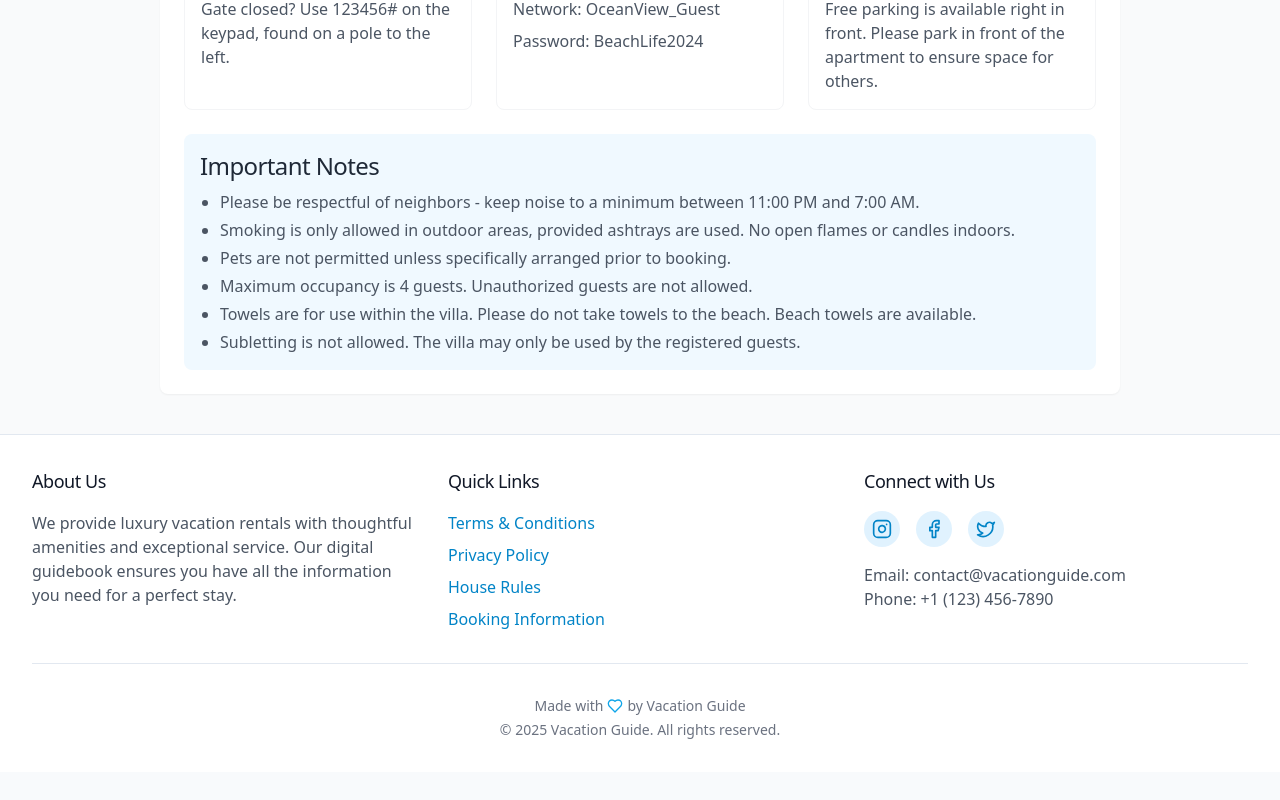
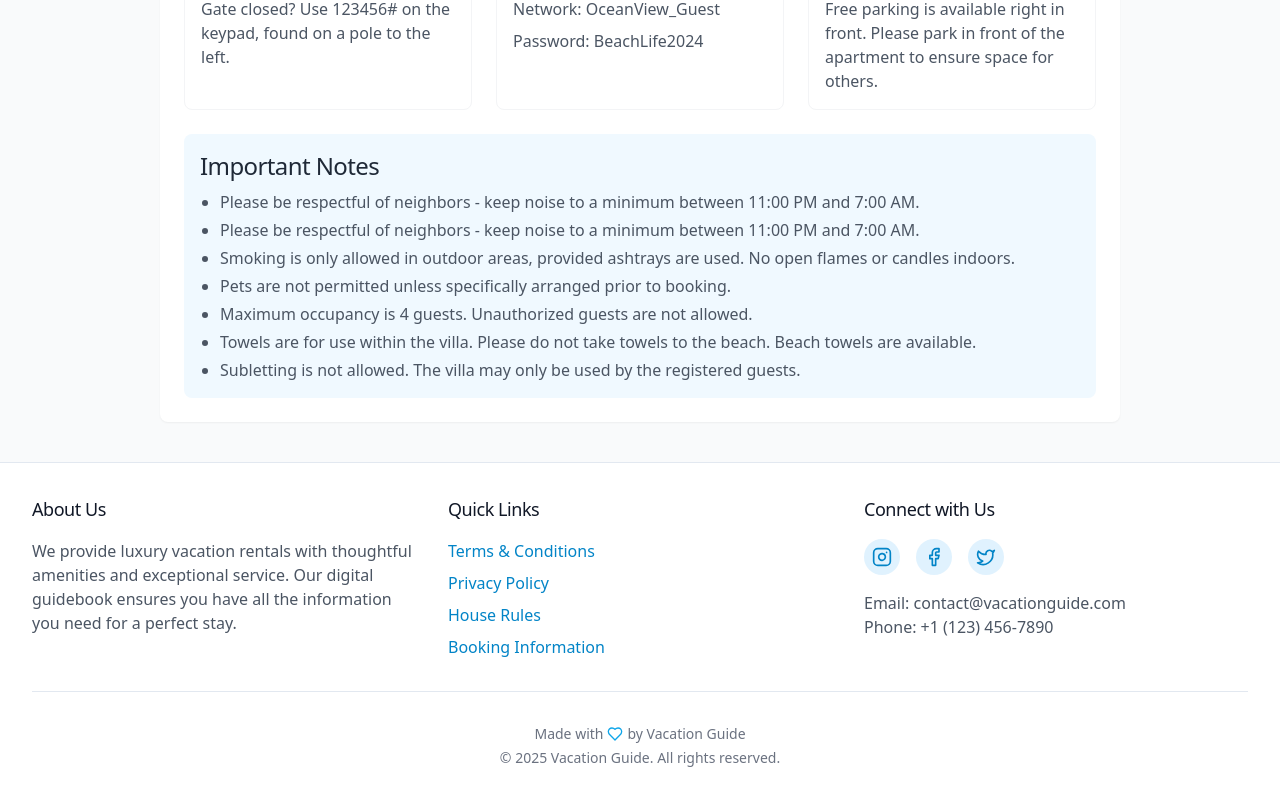
Before and after one commit to QuintinPK/wv84b-digital-guidebook, a React (Vite) app: page /checkin in a window 1280 px wide. Shown: the part 1318-2118 px from the top of the page. Before the commit the page ends 2090 px from the top, so only its background shows below. Built offline with nearby package versions, Linux system fonts and the light colour scheme.

Commit message:
Update CheckIn.tsx

```diff
--- a/src/pages/CheckIn.tsx
+++ b/src/pages/CheckIn.tsx
@@ -198,6 +198,7 @@ const CheckIn = () => {
               <h3 className="font-medium text-gray-800 mb-2">Important Notes</h3>
               <ul className="list-disc ml-5 space-y-1 text-gray-600">
                 <li>Please be respectful of neighbors - keep noise to a minimum between 11:00 PM and 7:00 AM.</li>
+                <li>Please be respectful of neighbors - keep noise to a minimum between 11:00 PM and 7:00 AM.</li>
                 <li>Smoking is only allowed in outdoor areas, provided ashtrays are used. No open flames or candles indoors.</li>
                 <li>Pets are not permitted unless specifically arranged prior to booking.</li>
                 <li>Maximum occupancy is 4 guests. Unauthorized guests are not allowed.</li>
```
